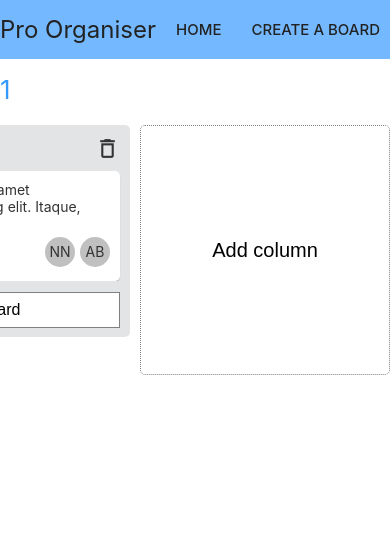
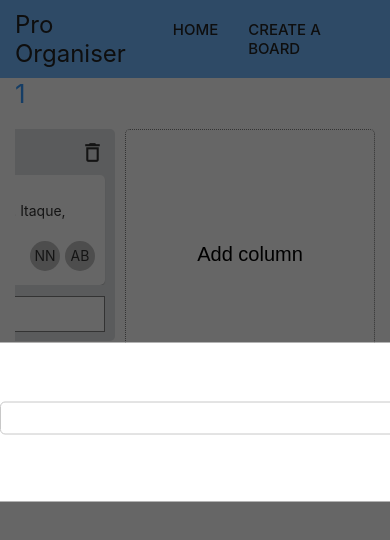
Before and after one commit to shubhambattoo/pro-organiser-application, a React (Create React App) app: page /board/1 in a window 390 px wide. Both pictures are taken after a click on the button "Add column". Shown: the top 540 px of the page. Built offline with nearby package versions, Linux system fonts and the light colour scheme; no server answers; the database is empty; the HTML template or start-up script is replaced by a standard one.

Commit message:
common modal component, add column design

```diff
--- a/src/common/modal/Modal.js
+++ b/src/common/modal/Modal.js
@@ -1,9 +1,10 @@
-import React from 'react'
+import React from 'react';
+import styles from './Modal.module.css';
 
-export const Modal = () => {
-    return (
-        <div>
-
-        </div>
-    )
-}
+export const Modal = ({ children }) => {
+  return (
+    <div className={styles.modalContainer}>
+      <div className={styles.modal}>{children}</div>
+    </div>
+  );
+};
--- /dev/null
+++ b/src/common/modal/Modal.module.css
@@ -0,0 +1,19 @@
+.modalContainer {
+  position: fixed;
+  top: 0;
+  left: 0;
+  width: 100vw;
+  height: 100vh;
+  background-color: rgba(0, 0, 0, 0.6);
+}
+
+.modal {
+  position: absolute;
+  top: 50%;
+  left: 50%;
+  transform: translate(-50%, -50%);
+  background-color: #fff;
+  padding: 10px;
+  min-width: 800px;
+  min-height: 150px;
+}
--- a/src/common/styles/styles.module.css
+++ b/src/common/styles/styles.module.css
@@ -38,3 +38,9 @@
   background-color: #ef5350;
   color: #fff;
 }
+
+@media screen and (max-width:900px) {
+  .container {
+    padding: 0 15px;
+  }
+}
--- a/src/views/board/Board.js
+++ b/src/views/board/Board.js
@@ -1,10 +1,12 @@
 import React, { useEffect, useState } from 'react';
 import commonStyles from './../../common/styles/styles.module.css';
 import styles from './Board.module.css';
+import { Modal } from './../../common/modal/Modal';
 import { getBoard } from '../../utils/data';
 
 export const Board = ({ match }) => {
   const [board, setBoard] = useState({});
+  const [isColumnAdd, setIsColumnAdd] = useState(false);
 
   useEffect(() => {
     getBoard(match.params.name)
@@ -17,6 +19,7 @@ export const Board = ({ match }) => {
   }, [match]);
 
   return (
+    <>
       <div className={styles.container}>
         <h2 className={commonStyles.title}>
           {match.params.name.split('-').join(' ')}
@@ -55,11 +58,32 @@ export const Board = ({ match }) => {
                 <button>Add a Card</button>
               </footer>
             </div>
-          <button id="CreateColumn" className={styles.addButton}>
+            <button
+              id="CreateColumn"
+              onClick={() => setIsColumnAdd(true)}
+              className={styles.addButton}
+            >
               Add column
             </button>
           </div>
         </div>
       </div>
+      {isColumnAdd && (
+        <Modal>
+          <div className={styles.modalHead}>Add Column</div>
+          <div className={styles.modalBody}>
+            <div className={styles.field}>
+              <label htmlFor="column_name">Enter a Column Name:</label>
+              <input type="text" name="column_name" id="column_name" />
+            </div>
+            <div className={styles.action}>
+              <button id="CreateColumn" className={commonStyles.info}>
+                Add Column
+              </button>
+            </div>
+          </div>
+        </Modal>
+      )}
+    </>
   );
 };
--- a/src/views/board/Board.module.css
+++ b/src/views/board/Board.module.css
@@ -135,3 +135,48 @@
   border-radius: 5px;
   font-weight: 400;
 }
+
+.modalHead {
+  color: #3998e6;
+  font-size: 24px;
+  padding-bottom: 20px;
+  font-weight: 400;
+}
+
+.modalBody {
+  padding: 0 10px 10px 0;
+}
+
+.field {
+  display: flex;
+}
+
+.field label {
+  margin-right: 10px;
+  align-self: center;
+  font-size: 17px;
+  flex: 1;
+}
+
+.field input {
+  border: 1px solid #c8c8c8;
+  padding: 8px 10px;
+  border-radius: 5px;
+  flex: 3;
+}
+
+.action {
+  display: flex;
+  justify-content: flex-end;
+  margin-top: 10px;
+}
+
+.action button {
+  font-size: 15px;
+}
+
+@media screen and (max-width:900px) {
+  .container {
+    padding: 0 15px;
+  }
+}
--- a/src/views/home/Home.module.css
+++ b/src/views/home/Home.module.css
@@ -32,3 +32,9 @@
 .boardName {
   font-size: 20px;
 }
+
+@media screen and (max-width:900px) {
+  .container {
+    padding: 15px 15px 30px;
+  }
+}
```
Lines whose indentation alone changed are shown as unchanged.
